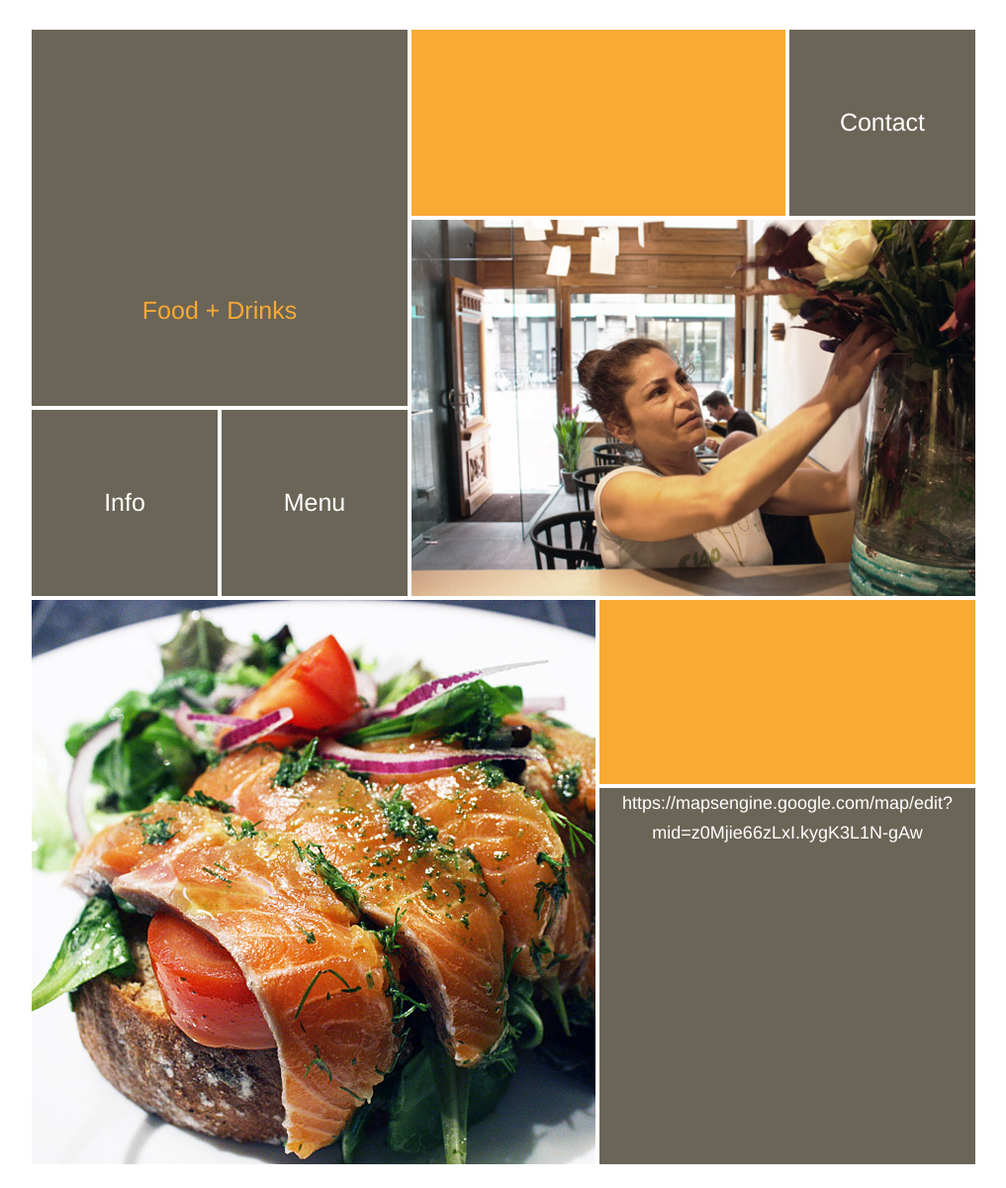
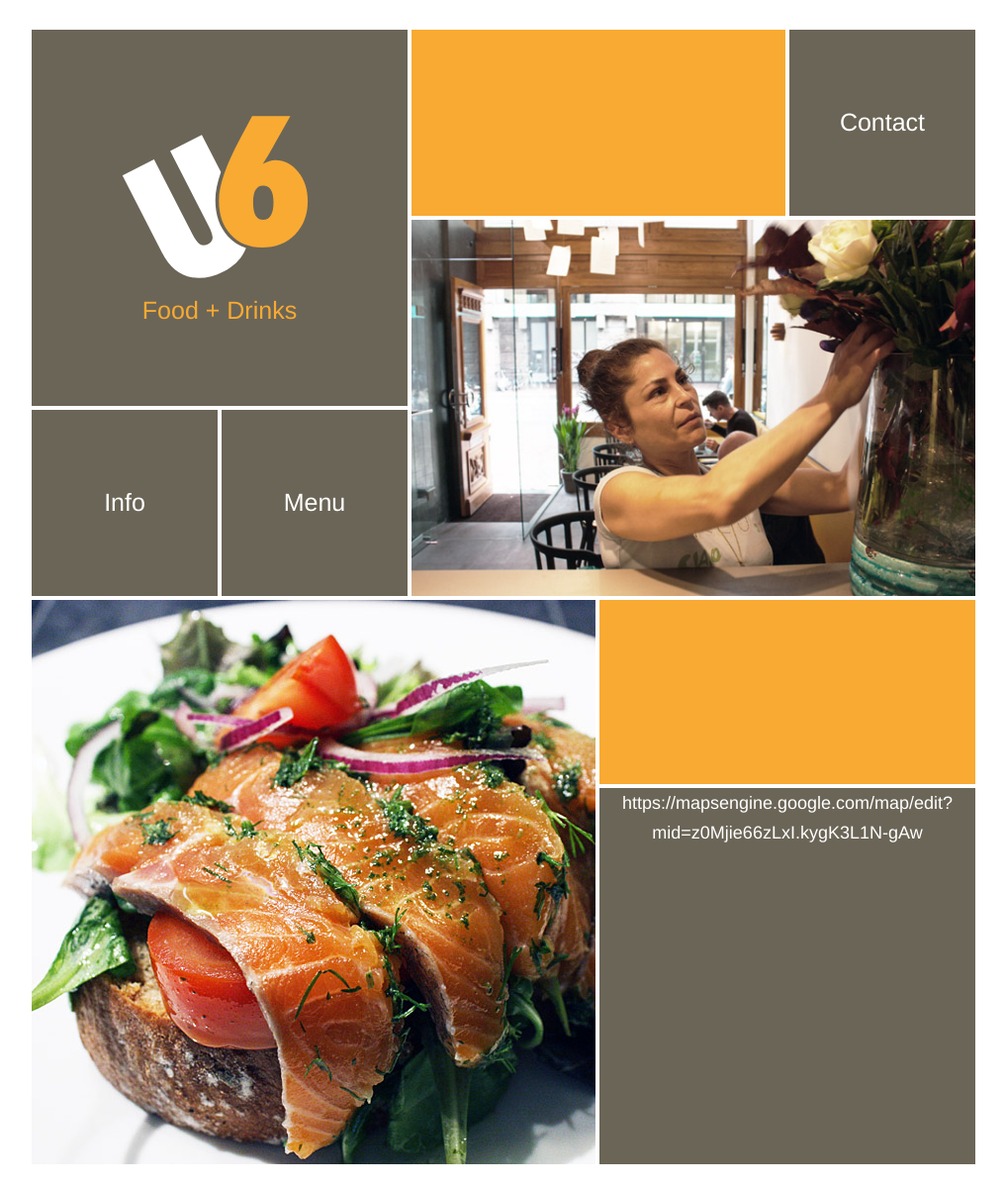
Before and after one commit to cornae/u6, a Jekyll site: the page built from index.html, in a window 1280 px wide. Shown: the whole page at 99% size, without its empty margins (131-1148 px from the left). Built offline with Jekyll 4.4.1, drawn with Linux system fonts in a browser that asks for light colours.

Commit message:
Logo path

```diff
--- a/_layouts/shell.html
+++ b/_layouts/shell.html
@@ -15,7 +15,7 @@
 	    <style>
 	    	{% include style/base.css %}
 	    	#logo {
-				background-image: url(_includes/media/logo-invert.svg);
+				background-image: url({{ site.media }}/logo-invert.svg);
 			}
 	   	</style>
 	</head>
```
